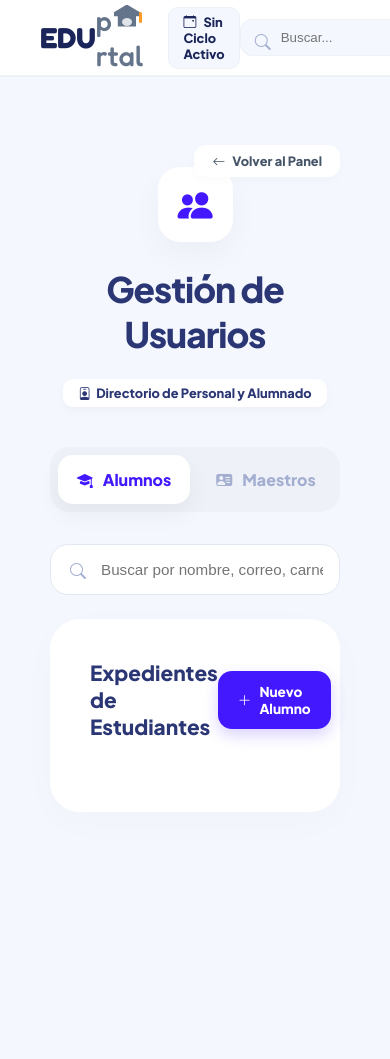
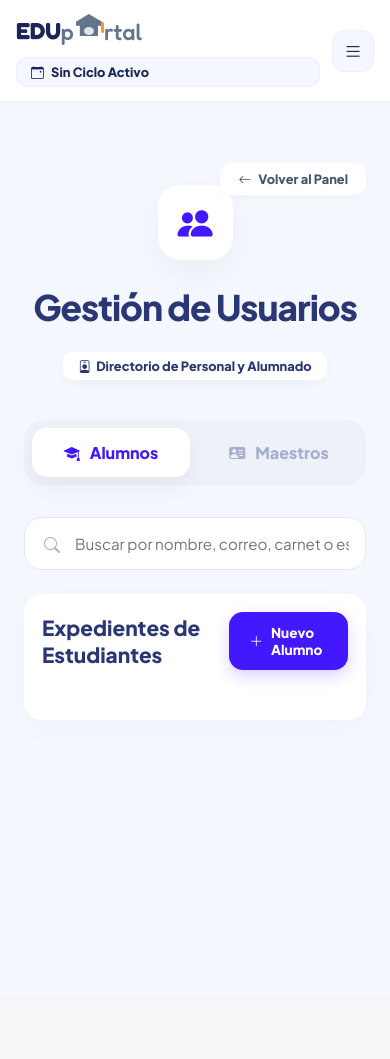
Before and after one commit to Gxacm/EduPortal, a Flask app: page /admin/gestion_usuarios in a window 390 px wide. After the commit the page ends 677 px from the top, so only its background shows below. Run offline with Flask 3, Linux system fonts and the light colour scheme.

Commit message:
Adaptacion a todas las pantallas de los dispositivos

```diff
--- /dev/null
+++ b/static/responsive.css
@@ -0,0 +1,244 @@
+*,
+*::before,
+*::after {
+    box-sizing: border-box;
+}
+
+html {
+    -webkit-text-size-adjust: 100%;
+}
+
+body {
+    overflow-x: hidden;
+}
+
+img,
+svg,
+video,
+canvas,
+iframe {
+    max-width: 100%;
+}
+
+input,
+select,
+textarea,
+button {
+    font: inherit;
+}
+
+textarea {
+    max-width: 100%;
+}
+
+table {
+    width: 100%;
+}
+
+.table-responsive,
+.table-card,
+.custom-table,
+.grade-table,
+.m-table {
+    max-width: 100%;
+}
+
+@media (max-width: 1024px) {
+    .viewport-wrapper,
+    .viewport-container,
+    .page-wrap,
+    .agenda-wrapper,
+    .clases-wrapper,
+    .aula-wrapper,
+    .main-viewport,
+    .dashboard-container {
+        max-width: 100%;
+    }
+
+    .main-dashboard-grid,
+    .settings-grid,
+    .grid-config,
+    .layout,
+    .aula-content-grid,
+    .content-grid,
+    .summary-grid,
+    .hero-grid {
+        grid-template-columns: 1fr !important;
+    }
+
+    .quick-actions-grid,
+    .options-grid,
+    .launcher-grid,
+    .capsulas-grid,
+    .info-grid,
+    .form-row,
+    .grid-inputs {
+        grid-template-columns: repeat(2, minmax(0, 1fr)) !important;
+    }
+
+    .admin-header,
+    .settings-header,
+    .top-bar,
+    .header-row,
+    .welcome-banner,
+    .top-action-bar,
+    .header-actions,
+    .task-row,
+    .folder-actions {
+        flex-wrap: wrap;
+    }
+
+    .notifications-panel,
+    .menu-dropdown,
+    .modal-card {
+        max-width: calc(100vw - 32px);
+    }
+}
+
+@media (max-width: 768px) {
+    .viewport-wrapper,
+    .viewport-container,
+    .page-wrap,
+    .agenda-wrapper,
+    .clases-wrapper,
+    .aula-wrapper,
+    .main-viewport {
+        padding-left: 16px !important;
+        padding-right: 16px !important;
+    }
+
+    .quick-actions-grid,
+    .options-grid,
+    .launcher-grid,
+    .capsulas-grid,
+    .info-grid,
+    .form-row,
+    .grid-inputs,
+    .secciones-grid,
+    .meta-grid,
+    .stats-grid {
+        grid-template-columns: 1fr !important;
+    }
+
+    .profile-header,
+    .header-row,
+    .admin-header,
+    .settings-header,
+    .top-bar,
+    .welcome-banner,
+    .header-actions,
+    .task-row,
+    .material-box,
+    .folder-actions,
+    .student-info {
+        flex-direction: column !important;
+        align-items: stretch !important;
+    }
+
+    .welcome-banner,
+    .main-content-box,
+    .settings-container,
+    .login-card,
+    .modal-card {
+        width: 100% !important;
+    }
+
+    .notifications-panel,
+    .modal-card,
+    .login-card {
+        max-width: calc(100vw - 32px) !important;
+    }
+
+    .table-responsive,
+    .table-card,
+    .horario-scroll,
+    .calendar-scroll,
+    .grades-scroll {
+        overflow-x: auto;
+        -webkit-overflow-scrolling: touch;
+    }
+
+    .custom-table,
+    .m-table,
+    .grade-table {
+        min-width: 640px;
+    }
+
+    .schedule-card,
+    .folder summary,
+    .message {
+        grid-template-columns: 1fr !important;
+    }
+
+    .notifications-panel {
+        right: 0 !important;
+        left: auto !important;
+        width: min(360px, calc(100vw - 32px)) !important;
+    }
+
+    .btn-action,
+    .m-btn,
+    .btn-save,
+    .btn-login {
+        width: 100%;
+        justify-content: center;
+    }
+}
+
+@media (max-width: 576px) {
+    h1 {
+        font-size: clamp(1.5rem, 6vw, 2rem);
+    }
+
+    h2 {
+        font-size: clamp(1.25rem, 5vw, 1.6rem);
+    }
+
+    .viewport-wrapper,
+    .viewport-container,
+    .page-wrap,
+    .agenda-wrapper,
+    .clases-wrapper,
+    .aula-wrapper,
+    .main-viewport,
+    .main-content {
+        padding-left: 12px !important;
+        padding-right: 12px !important;
+    }
+
+    .bento-item,
+    .m-card,
+    .card-panel,
+    .login-card,
+    .student-card,
+    .table-card {
+        border-radius: 18px !important;
+        padding: 18px !important;
+    }
+
+    .quick-status-widget,
+    .sidebar-header-widget,
+    .folder-count,
+    .ciclo-label {
+        width: 100%;
+    }
+
+    .input-group,
+    .btn-group-flex {
+        flex-direction: column;
+    }
+
+    .upload-box,
+    .task-summary,
+    .notification-item,
+    .period-row {
+        padding-left: 14px !important;
+        padding-right: 14px !important;
+    }
+
+    .custom-table,
+    .m-table,
+    .grade-table {
+        min-width: 560px;
+    }
+}
--- a/templates/base.html
+++ b/templates/base.html
@@ -8,6 +8,7 @@
 
     <link href="https://fonts.googleapis.com/css2?family=Plus+Jakarta+Sans:wght@400;600;800&family=Fredoka:wght@500;700&display=swap" rel="stylesheet">
     <link rel="stylesheet" href="https://cdn.jsdelivr.net/npm/bootstrap-icons@1.11.0/font/bootstrap-icons.css">
+    <link rel="stylesheet" href="{{ url_for('static', filename='responsive.css') }}">
 
     <style>
     :root {
@@ -176,6 +177,19 @@
 
     /* Clases de apoyo */
     .navbar-left, .navbar-right { display: flex; align-items: center; gap: 25px; }
+    .mobile-nav-toggle {
+        display: none;
+        width: 42px;
+        height: 42px;
+        border: 1px solid var(--border-color);
+        border-radius: 12px;
+        background: var(--bg-input);
+        color: var(--text-main);
+        align-items: center;
+        justify-content: center;
+        font-size: 1.2rem;
+        cursor: pointer;
+    }
     .profile-trigger { display: flex; align-items: center; gap: 12px; cursor: pointer; padding: 5px 10px; border-radius: 12px; transition: 0.2s; }
     .profile-trigger:hover { background: var(--hover-neutral); }
     .user-info { text-align: right; line-height: 1.2; }
@@ -187,6 +201,66 @@
     .o-shape { width: 100%; height: 100%; background: var(--brand-color); clip-path: polygon(50% 0%, 100% 30%, 100% 45%, 85% 45%, 85% 85%, 15% 85%, 15% 45%, 0% 45%, 0% 30%); border-radius: 0 0 50% 50%; }
     .o-inner { position: absolute; width: 10px; height: 8px; background: rgba(255,255,255,0.8); bottom: 5px; border-radius: 50%; }
     .o-tassel { position: absolute; right: -2px; top: 30%; width: 3px; height: 11px; background: var(--accent-fun); border-radius: 2px; }
+
+    @media (max-width: 900px) {
+        .top-navbar {
+            position: sticky;
+            height: auto;
+            padding: 14px 16px;
+            flex-wrap: wrap;
+            gap: 12px;
+        }
+
+        .navbar-left {
+            flex: 1;
+            min-width: 0;
+            gap: 12px;
+            flex-wrap: wrap;
+        }
+
+        .mobile-nav-toggle {
+            display: inline-flex;
+            margin-left: auto;
+        }
+
+        .navbar-right {
+            display: none;
+            width: 100%;
+            flex-direction: column;
+            align-items: stretch;
+            gap: 12px;
+        }
+
+        .top-navbar.nav-open .navbar-right {
+            display: flex;
+        }
+
+        .search-input {
+            width: 100%;
+        }
+
+        .profile-trigger {
+            justify-content: space-between;
+        }
+
+        .menu-dropdown {
+            right: 16px;
+            top: calc(100% + 10px);
+            width: min(240px, calc(100vw - 32px));
+        }
+
+        .main-content {
+            margin-top: 0;
+            padding: 20px 16px 28px;
+            min-height: auto;
+        }
+    }
+
+    @media (max-width: 640px) {
+        .brand-text { font-size: 1.45rem; }
+        .ciclo-label { width: 100%; }
+        .user-info { text-align: left; }
+    }
     </style>
 </head>
 <body>
@@ -217,6 +291,10 @@
                 <i class="bi bi-calendar-event" style="margin-right: 5px;"></i> {{ ciclo_actual_global }}
             </div>
         </div>
+
+        <button type="button" class="mobile-nav-toggle" id="mobileNavToggle" aria-label="Abrir menú">
+            <i class="bi bi-list"></i>
+        </button>
 
         <div class="navbar-right">
             <div class="search-container" style="position: relative;">
@@ -259,6 +337,8 @@
     <script>
     const profileBtn = document.getElementById('profileBtn');
     const profileMenu = document.getElementById('profileMenu');
+    const mobileNavToggle = document.getElementById('mobileNavToggle');
+    const topNavbar = document.querySelector('.top-navbar');
 
     // Función centralizada para cerrar
     const closeMenu = () => {
@@ -286,6 +366,25 @@
     window.onpageshow = (event) => {
         closeMenu();
     };
+
+    if (mobileNavToggle && topNavbar) {
+        mobileNavToggle.addEventListener('click', (e) => {
+            e.stopPropagation();
+            topNavbar.classList.toggle('nav-open');
+        });
+
+        window.addEventListener('resize', () => {
+            if (window.innerWidth > 900) {
+                topNavbar.classList.remove('nav-open');
+            }
+        });
+    }
+
+    document.addEventListener('click', (event) => {
+        if (topNavbar && !topNavbar.contains(event.target)) {
+            topNavbar.classList.remove('nav-open');
+        }
+    });
 </script>
 </body>
 </html>
```
Also changed, not shown: templates/login.html (+13 -1 lines).
